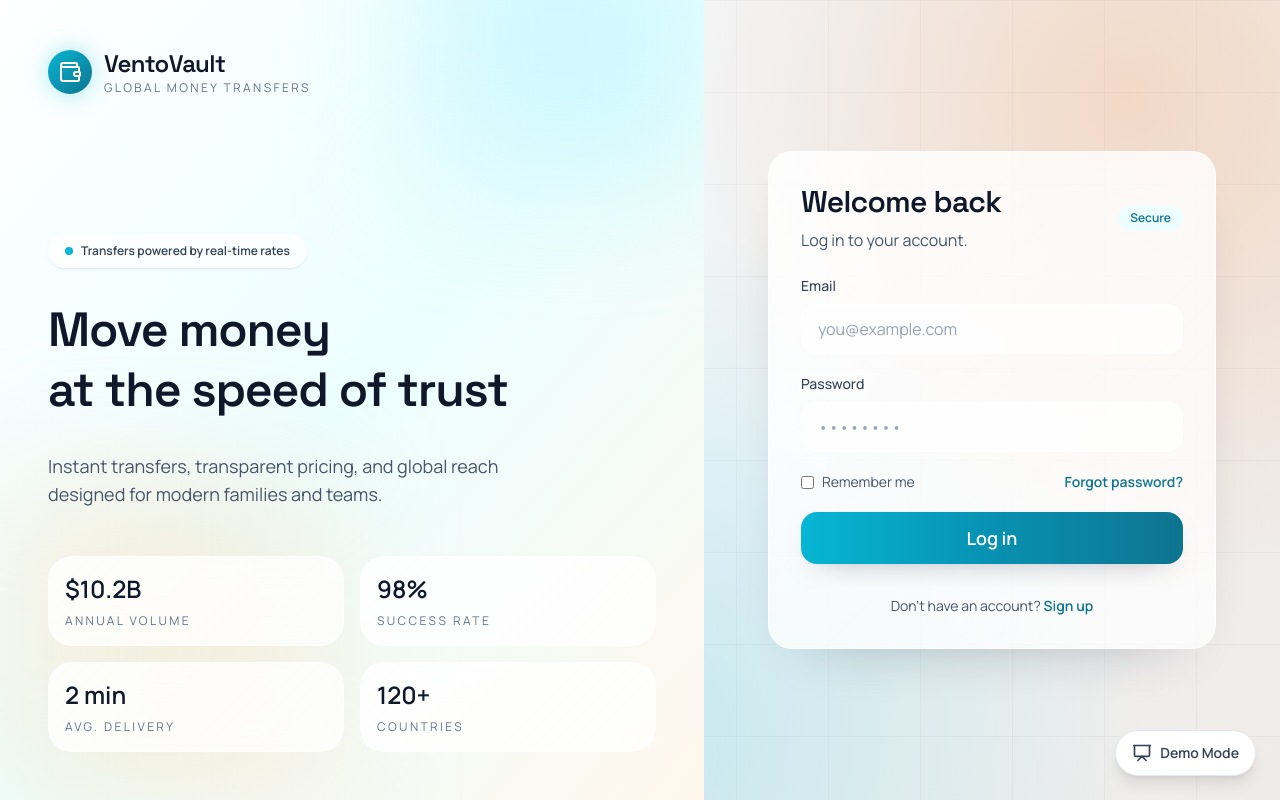
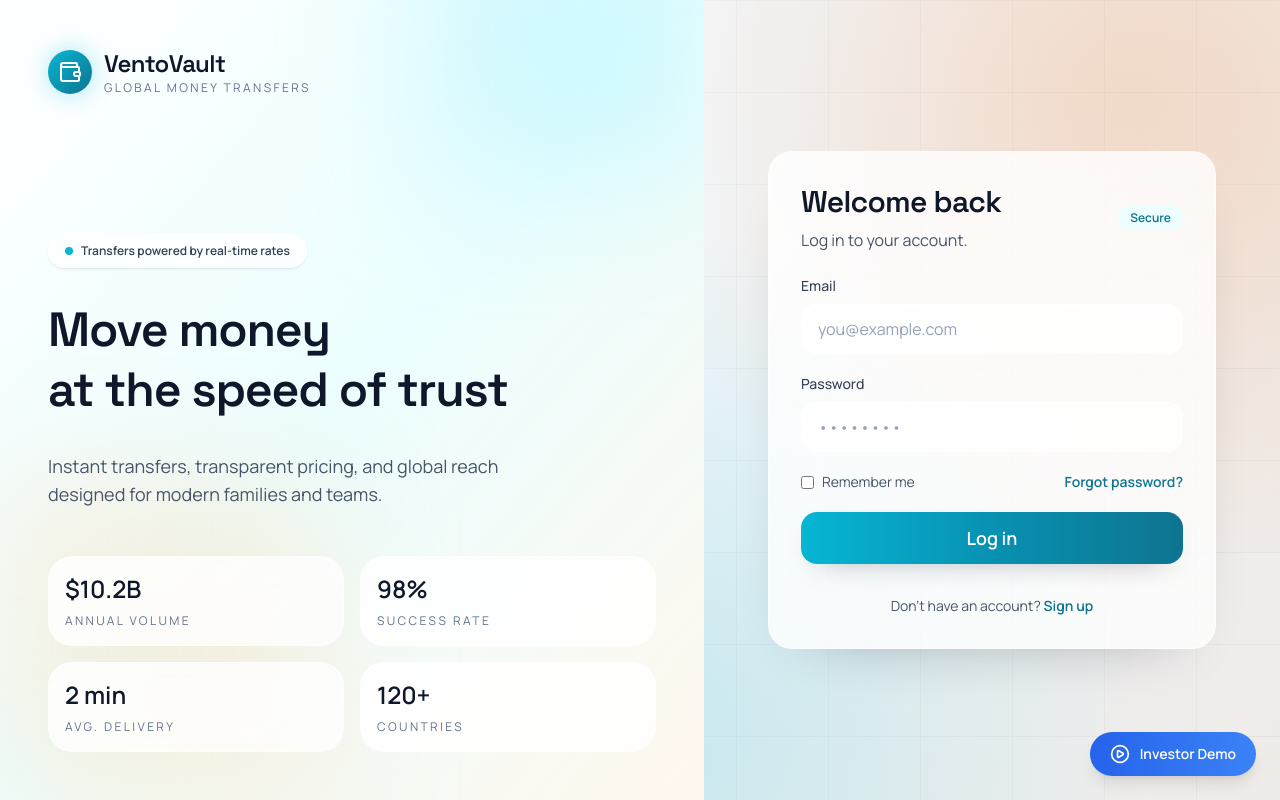
Before and after one commit to fco71/ventovault-wireframe, a React (Vite) app: page /login in a window 1280 px wide. Built offline with nearby package versions, Linux system fonts and the light colour scheme; no server answers.

Commit message:
Actualizando

```diff
--- a/src/App.tsx
+++ b/src/App.tsx
@@ -2,13 +2,13 @@ import { Suspense, lazy } from 'react';
 import { BrowserRouter as Router, Routes, Route, Navigate, useLocation } from 'react-router-dom';
 import { AnimatePresence } from 'framer-motion';
 import { AuthProvider, useAuth } from './contexts/AuthContext';
-import { DemoModeProvider } from './contexts/DemoModeContext';
+import { InvestorDemoProvider } from './contexts/InvestorDemoContext';
 import ToastProvider from './components/ui/Toast';
 import PageTransition from './components/animations/PageTransition';
 import ErrorBoundary from './components/common/ErrorBoundary';
 import RouteFallback from './components/common/RouteFallback';
-import GuidedTour from './components/common/GuidedTour';
-import DemoModeToggle from './components/common/DemoModeToggle';
+import InvestorDemoCallout from './components/demo/InvestorDemoCallout';
+import InvestorDemoToggle from './components/demo/InvestorDemoToggle';
 
 const Login = lazy(() => import('./pages/Login'));
 const Signup = lazy(() => import('./pages/Signup'));
@@ -118,12 +118,12 @@ function App() {
     <Router>
       <ErrorBoundary>
         <AuthProvider>
-          <DemoModeProvider>
+          <InvestorDemoProvider>
             <ToastProvider />
             <AppRoutes />
-            <GuidedTour />
-            <DemoModeToggle />
-          </DemoModeProvider>
+            <InvestorDemoCallout />
+            <InvestorDemoToggle />
+          </InvestorDemoProvider>
         </AuthProvider>
       </ErrorBoundary>
     </Router>
```
